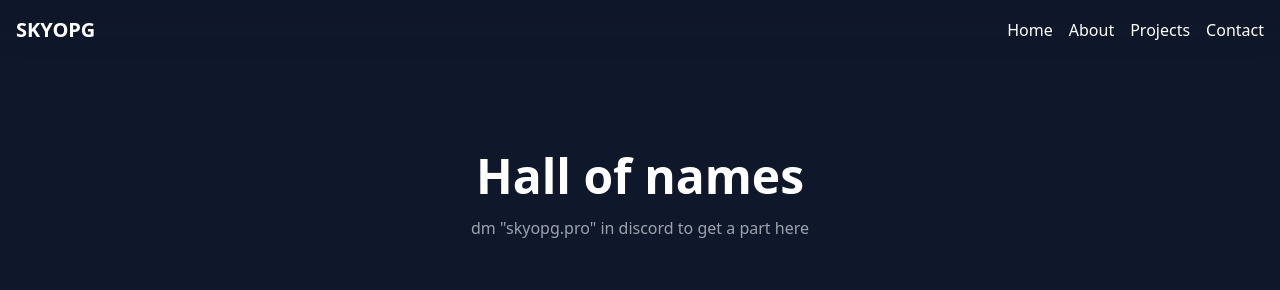
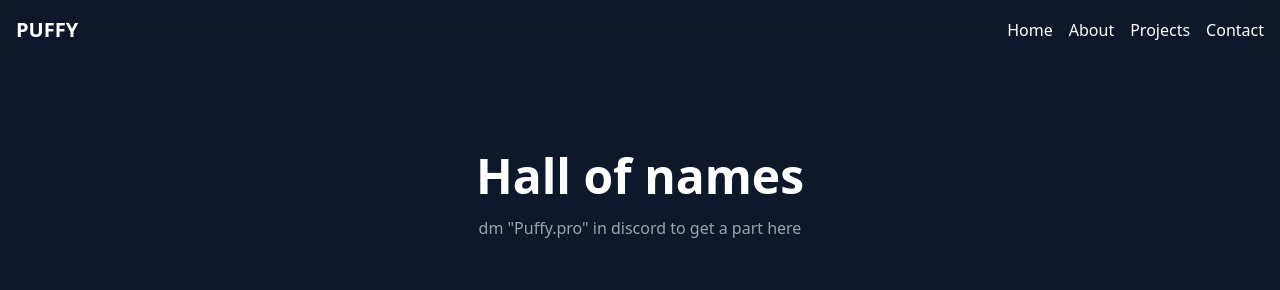
Before and after one commit to puffythedev/portfolio, a Next.js app: page /names in a window 1280 px wide. Shown: the top 290 px of the page. Built offline with nearby package versions, Linux system fonts and the light colour scheme.

Commit message:
coolest edit ever

```diff
--- a/components/Footer.tsx
+++ b/components/Footer.tsx
@@ -3,7 +3,7 @@ import React from 'react';
 const Footer = () => {
   return (
     <footer className="text-center py-4">
-      <p>&copy; 2023 SkyOPG. All rights reserved.
+      <p>&copy; 2023 Puffy. All rights reserved.
         <br />
        With help from <a href="https://kars.bio" className="text-orange-300">Kars</a></p>
     </footer>
--- a/components/Hero.tsx
+++ b/components/Hero.tsx
@@ -4,7 +4,7 @@ import Link from "next/link";
 const Hero = () => {
   return (
     <header className="text-center py-16">
-      <h1 className="text-4xl font-bold mb-4">SkyOPG</h1>
+      <h1 className="text-4xl font-bold mb-4">Puffy</h1>
       <p className="text-gray-400 mb-8">Backend Developer</p>
       <button className="bg-gradient-to-r from-blue-500 to-purple-500 text-white py-2 px-6 rounded-full">
         <Link href='https://discord.gg/codespiral'>
--- a/components/Navbar.tsx
+++ b/components/Navbar.tsx
@@ -29,7 +29,7 @@ const Navbar = () => {
   return (
     <nav className="p-4 fixed w-full top-0 backdrop-filter backdrop-blur-md">
       <div className="container mx-auto flex justify-between items-center">
-        <text className="text-white font-bold text-xl uppercase focus:outline-none focus:ring" onClick={textbox}>SkyOPG</text>
+        <text className="text-white font-bold text-xl uppercase focus:outline-none focus:ring" onClick={textbox}>Puffy</text>
         <div className="lg:hidden">
           <button
             onClick={toggleMenu}
--- a/pages/_app.tsx
+++ b/pages/_app.tsx
@@ -2,8 +2,8 @@ import { NextComponentType } from 'next'
 import '../styles/globals.css'
 
 export const metadata = {
-  title: 'Sky - Developer',
-  description: 'General Portfolio for SkyOPG'
+  title: 'Puffy - Developer',
+  description: 'General Portfolio for Puffy'
 }
 
 export default function App({ Component, pageProps }: {
--- a/pages/index.tsx
+++ b/pages/index.tsx
@@ -54,9 +54,9 @@ export default function ScrollablePortfolio() {
       <div className="relative z-10">
         <header className="fixed top-0 left-0 right-0 z-50">
           <nav className="container mx-auto py-4 px-4 flex justify-between items-center">
-            <h1 className="text-2xl font-bold text-[#12ceeb]">SkyOPG</h1>
+            <h1 className="text-2xl font-bold text-[#12ceeb]">Puffy</h1>
             <div className="flex space-x-4">
-              <a href="https://github.com/SkyOPG" target="_blank" rel="noopener noreferrer" aria-label="GitHub Profile">
+              <a href="https://github.com/puffythedev" target="_blank" rel="noopener noreferrer" aria-label="GitHub Profile">
                 <Github className="w-6 h-6 text-[#12ceeb] hover:text-[#7ddff8]" />
               </a>
               <a href="https://instagram.com/skyopg_real" target="_blank" rel="noopener noreferrer" aria-label="LinkedIn Profile">
@@ -111,7 +111,7 @@ export default function ScrollablePortfolio() {
                   </p>
                   <div className="flex justify-between items-center">
                     <span className="text-[#64ffda]">C++, TypeScript</span>
-                    <Link href={"https://ecliptix.skyopg.pro"}><Button className="bg-[#64ffda] text-[#0a192f] hover:bg-[#8892b0]">View Project</Button></Link>
+                    <Link href={"https://ecliptix.Puffy.pro"}><Button className="bg-[#64ffda] text-[#0a192f] hover:bg-[#8892b0]">View Project</Button></Link>
                   </div>
                 </div>
                 <div className="bg-[#112240] border-[#64ffda] rounded-lg p-6">
@@ -130,7 +130,7 @@ export default function ScrollablePortfolio() {
 
           <footer className="bg-[#0a192f] py-8">
             <div className="container mx-auto px-4 text-center text-[#a5e9f9]">
-              <p>&copy; 2024 SkyOPG & <Link className="text-[#12ceeb] hover:text-[#7ddff8]" href={"https://webwisetech.org"}>Webwise Technologies</Link>. All rights reserved.</p>
+              <p>&copy; 2025 Puffy & <Link className="text-[#12ceeb] hover:text-[#7ddff8]" href={"https://webwisetech.org"}>Webwise Technologies</Link>. All rights reserved.</p>
             </div>
           </footer>
         </main>
--- a/pages/names.jsx
+++ b/pages/names.jsx
@@ -34,7 +34,7 @@ export default function SkyScript(){
             description: "“Basically high”"
         },
         {
-            name: "skyopg",
+            name: "Puffy",
             description: "i work in the fields"
         },
         {
@@ -44,9 +44,9 @@ export default function SkyScript(){
     ]
     return (
         <div className="bg-slate-900 text-white"><Head>
-        <meta name='title' content='SkyOPG.pro - Hall of names' />
+        <meta name='title' content='Puffy.pro - Hall of names' />
         <meta name='description' content="just a cool idea idk" />
-      </Head> <Navbar /> <Title title='' desc='' /> <Title title='Hall of names' desc='dm "skyopg.pro" in discord to get a part here' />
+      </Head> <Navbar /> <Title title='' desc='' /> <Title title='Hall of names' desc='dm "Puffy.pro" in discord to get a part here' />
             {names.map(n => (<>
             <Title title={n.name} desc={n.description} />
                 </>
--- a/pages/skyscript.tsx
+++ b/pages/skyscript.tsx
@@ -5,7 +5,7 @@ import React from 'react';
 export default function SkyScript(){
     return (
         <>
-            <Title title='RIP SS' desc={'As of 12:18 AM on the 26th of february 2024, I (SkyOPG) had declared the discontinuation of SkyScript'}/>
+            <Title title='RIP SS' desc={'As of 12:18 AM on the 26th of february 2024, I (Puffy) had declared the discontinuation of SkyScript'}/>
             <Title title='is it gone forever?' desc={'I personally don\'t know, but it is gone for now.'} />
             <Title title='is there gonna be any new language?'  desc={'Of course, i won\'t let you guys live without my messy code :)'} />
         </>
--- a/styles/globals.css
+++ b/styles/globals.css
@@ -29,7 +29,7 @@ body {
     rgb(var(--background-start-rgb));
 }
 
-.skyopg {
+.Puffy {
   position: fixed;
   top: 10px;
   left: 10px;
```
Also changed, not shown: 1 other file (tests, documents, lock files or other folders).
